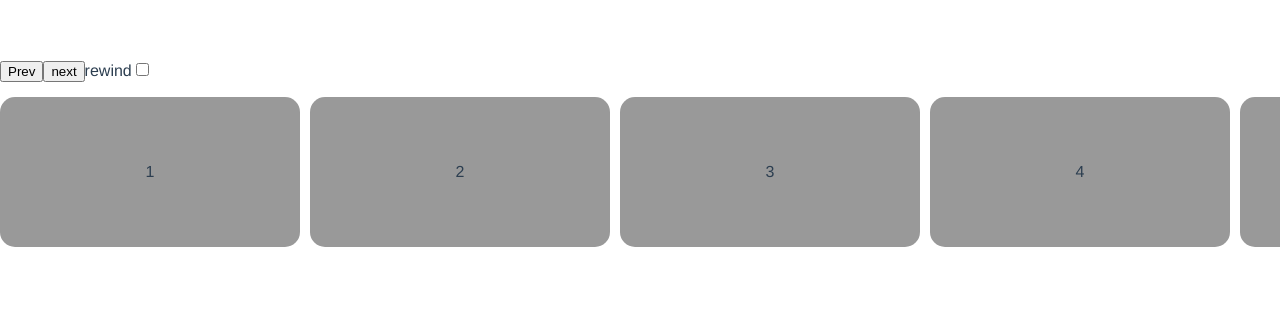
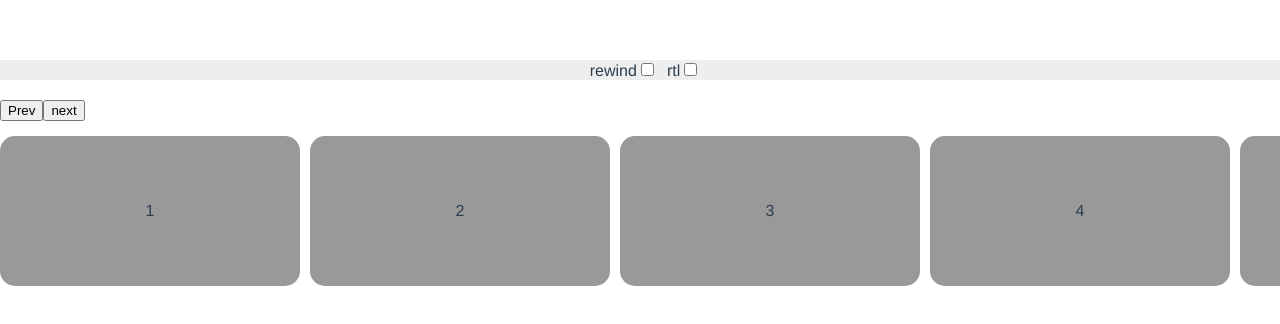
Before and after one commit to PouryaTak/vue-component-carousel, a Vue app: page / in a window 1280 px wide. Shown: the top 324 px of the page. Built offline with nearby package versions, Linux system fonts and the light colour scheme.

Commit message:
add rtl support

```diff
--- a/src/components/PvCarrousel.vue
+++ b/src/components/PvCarrousel.vue
@@ -1,9 +1,17 @@
 <template lang="">
-    <div>
+    <div :style="rtl ? 'direction:rtl' : ''">
+      <div style="display:flex; margin-bottom: 20px; justify-content:center; background:#eee">
+        <div style="margin: 0 10px">
+          <label for="rewind">rewind</label>
+        <input type="checkbox" name="rewind" id="rewind" @change="rewind = !rewind">
+        </div>
+        <div>
+          <label for="rtl">rtl</label>
+        <input type="checkbox" name="rtl" id="rtl" @change="rtl = !rtl">
+        </div>
+      </div>
         <button @click="movePrv">Prev</button>
         <button @click="moveNxt">next</button>
-        <label for="rewind">rewind</label>
-        <input type="checkbox" name="rewind" id="rewind" @change="rewind = !rewind">
         <div class="pv_caro">
             <div class="pv_container" :style="{ transform: transformVal }">
                 <slot/>
@@ -24,7 +32,8 @@ export default {
       cardCount: null,
       overalLenght: null,
       initIndex: 1,
-      rewind: false
+      rewind: false,
+      rtl: false,
     };
   },
   mounted() {
@@ -41,19 +50,19 @@ export default {
       if (this.rewind && this.initIndex > this.lastIndex) {
         this.initIndex = 1
         this.transformData = 0;
-        this.transformVal = `translateX(-${this.transformData}px)`;
+        this.transformVal = `translateX(${this.direction}px)`;
         return;
       }
       if (this.initIndex == this.lastIndex) {
         ++this.initIndex;
         this.transformData +=
           (1 - (this.slidesToShow % 1)) * this.card_width - this.gap;
-        this.transformVal = `translateX(-${this.transformData}px)`;
+        this.transformVal = `translateX(${this.direction}px)`;
         return;
       }
       ++this.initIndex;
       this.transformData += this.card_width + this.gap;
-      this.transformVal = `translateX(-${this.transformData}px)`;
+      this.transformVal = `translateX(${this.direction}px)`;
     },
     movePrv() {
       if (!this.rewind && this.transformData <= 0) {
@@ -64,7 +73,7 @@ export default {
       if (this.rewind && this.transformData <= 0) {
         this.initIndex = this.lastIndex + 1
         this.transformData = (((this.lastIndex - 1) * (this.card_width + this.gap)) + ((1 - (this.slidesToShow % 1)) * (this.card_width - this.gap)));
-        this.transformVal = `translateX(-${this.transformData}px)`;
+        this.transformVal = `translateX(${this.direction}px)`;
         return;
       }
 
@@ -73,12 +82,12 @@ export default {
         --this.initIndex;
         this.transformData -=
           (1 - (this.slidesToShow % 1)) * this.card_width - this.gap;
-        this.transformVal = `translateX(-${this.transformData}px)`;
+        this.transformVal = `translateX(${this.direction}px)`;
         return;
       }
       --this.initIndex;
       this.transformData -= this.card_width + this.gap;
-      this.transformVal = `translateX(-${this.transformData}px)`;
+      this.transformVal = `translateX(${this.direction}px)`;
     },
   },
   computed: {
@@ -96,7 +105,13 @@ export default {
     lastIndex() {
       return this.cardCount - Math.floor(this.slidesToShow);
     },
-
+direction() {
+  if(!this.rtl) {
+    return this.transformData * -1
+  } else {
+    return this.transformData
+  }
+}
   },
 };
 </script>
```
